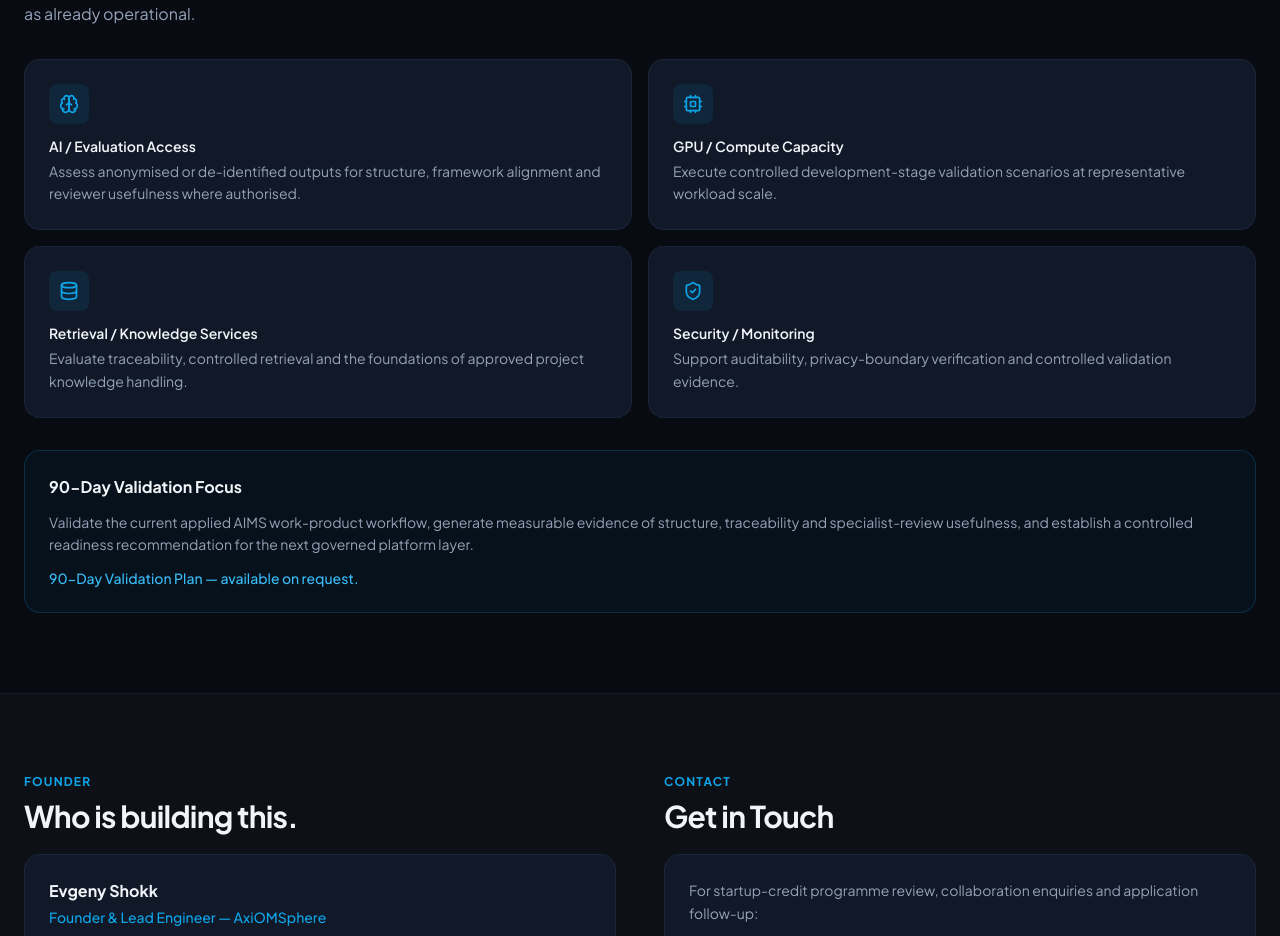
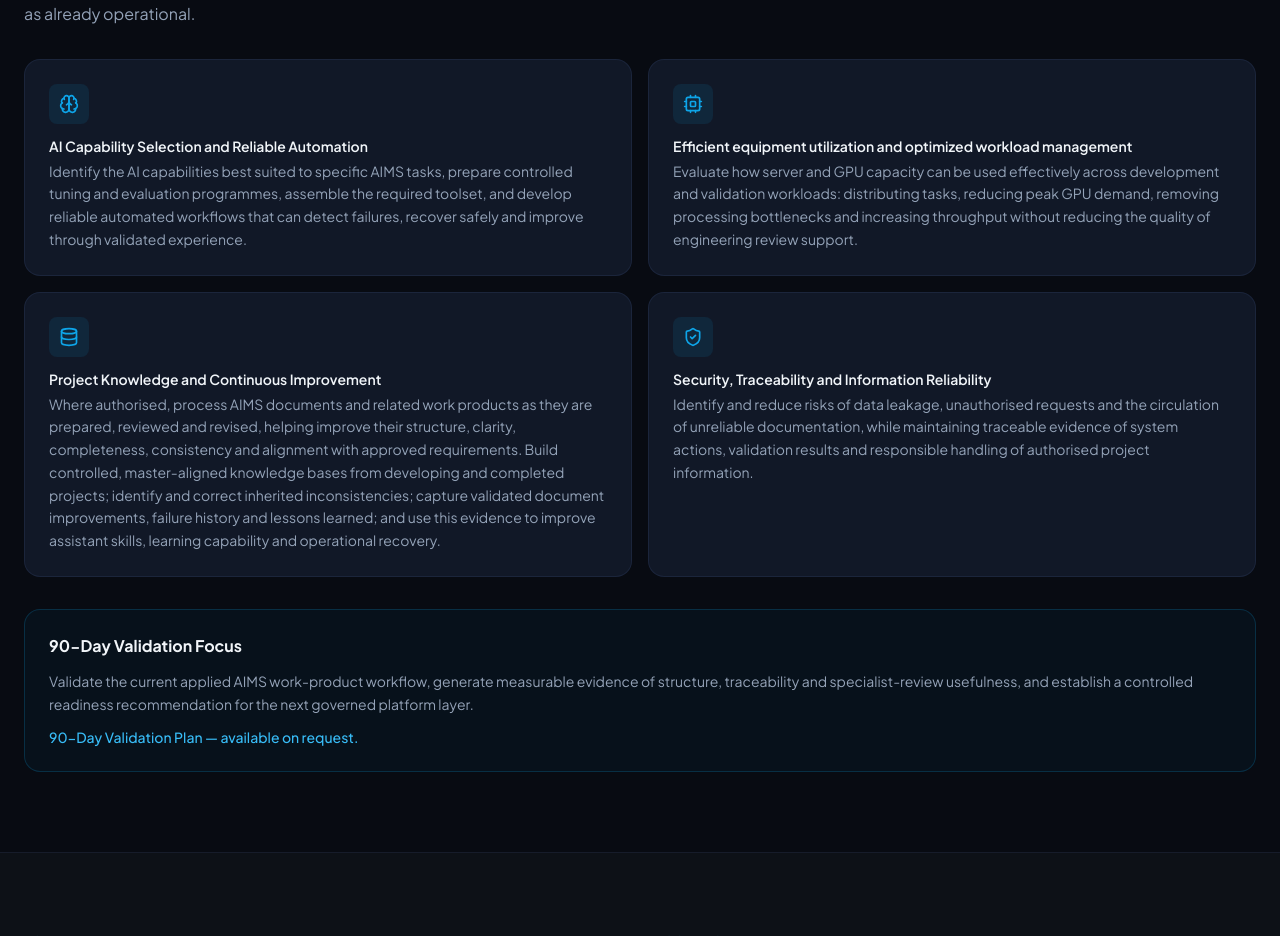
Before and after one commit to AxiOMSphereAssistanceAIMS/AxiOMSphere, a React (Vite) app in the folder website/: page / in a window 1280 px wide. Shown: the part 4042-4978 px from the top of the page. Built offline with nearby package versions, Linux system fonts and the light colour scheme.

Commit message:
Update Credits.tsx

```diff
--- a/website/src/components/sections/Credits.tsx
+++ b/website/src/components/sections/Credits.tsx
@@ -5,23 +5,23 @@ import { cn } from "@/lib/utils"
 const CREDIT_CARDS = [
   {
     icon: <Brain size={20} />,
-    title: "AI / Evaluation Access",
-    desc: "Assess anonymised or de-identified outputs for structure, framework alignment and reviewer usefulness where authorised.",
+    title: "AI Capability Selection and Reliable Automation",
+    desc: "Identify the AI capabilities best suited to specific AIMS tasks, prepare controlled tuning and evaluation programmes, assemble the required toolset, and develop reliable automated workflows that can detect failures, recover safely and improve through validated experience.",
   },
   {
     icon: <Cpu size={20} />,
-    title: "GPU / Compute Capacity",
-    desc: "Execute controlled development-stage validation scenarios at representative workload scale.",
+    title: "Efficient equipment utilization and optimized workload management",
+    desc: "Evaluate how server and GPU capacity can be used effectively across development and validation workloads: distributing tasks, reducing peak GPU demand, removing processing bottlenecks and increasing throughput without reducing the quality of engineering review support.",
   },
   {
     icon: <Database size={20} />,
-    title: "Retrieval / Knowledge Services",
-    desc: "Evaluate traceability, controlled retrieval and the foundations of approved project knowledge handling.",
+    title: "Project Knowledge and Continuous Improvement",
+    desc: "Where authorised, process AIMS documents and related work products as they are prepared, reviewed and revised, helping improve their structure, clarity, completeness, consistency and alignment with approved requirements. Build controlled, master-aligned knowledge bases from developing and completed projects; identify and correct inherited inconsistencies; capture validated document improvements, failure history and lessons learned; and use this evidence to improve assistant skills, learning capability and operational recovery.",
   },
   {
     icon: <ShieldCheck size={20} />,
-    title: "Security / Monitoring",
-    desc: "Support auditability, privacy-boundary verification and controlled validation evidence.",
+    title: "Security, Traceability and Information Reliability",
+    desc: "Identify and reduce risks of data leakage, unauthorised requests and the circulation of unreliable documentation, while maintaining traceable evidence of system actions, validation results and responsible handling of authorised project information.",
   },
 ]
 
```
